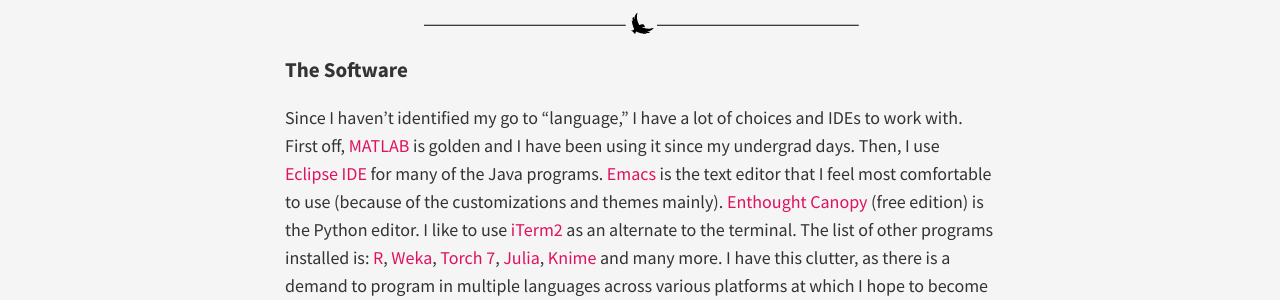
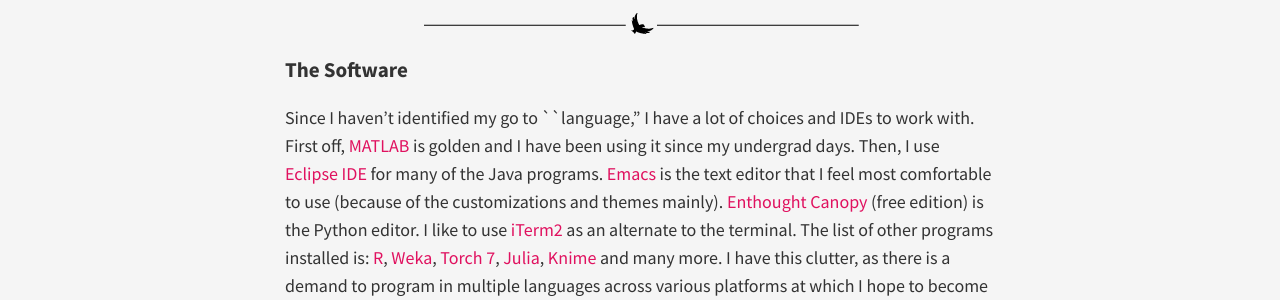
Before and after one commit to forkmsrini/forkmsrini.github.io-master, a Jekyll site: the page built from _posts/2014-12-29-mySetup.md, in a window 1280 px wide. Shown: the part 769-1069 px from the top of the page. Built offline with Jekyll 4.4.1, drawn with Linux system fonts in a browser that asks for light colours; nearby versions of some CDN libraries; Markdown is read by kramdown in place of the engine named in the settings.

Commit message:
Update 2014-12-29-mySetup.md

```diff
--- a/_posts/2014-12-29-mySetup.md
+++ b/_posts/2014-12-29-mySetup.md
@@ -12,7 +12,7 @@
 In addition to this, I use a Logitech Performance MX mouse. Again, this is the best mouse I have experience and shall probably never go back to using Apple’s Magic Mouse/Track pad. I also carry few connectors for the laptop, as these are not commonly available around here. My go to earphone are the [Audio Technica ATH-M50](http://www.audio-technica.com/cms/headphones/0edf909675b1be4d/) and [Sony MDR-XB30EX](http://www.sony.co.in/product/mdr-xb30ex) IEMs. I use a [OnePlus One](https://oneplus.net/) as my daily driver.
 <hr/>
 ### The Software
-Since I haven’t identified my go to "language," I have a lot of choices and IDEs to work with. First off, [MATLAB](http://in.mathworks.com/products/matlab/) is golden and I have been using it since my undergrad days. Then, I use [Eclipse IDE](https://eclipse.org/downloads/) for many of the Java programs. [Emacs](http://www.gnu.org/software/emacs/) is the text editor that I feel most comfortable to use (because of the customizations and themes mainly). [Enthought Canopy](https://store.enthought.com/) (free edition) is the Python editor. I like to use [iTerm2](http://iterm2.com/) as an alternate to the terminal. The list of other programs installed is: [R](http://www.r-project.org/), [Weka](http://www.cs.waikato.ac.nz/ml/weka/downloading.html), [Torch 7](https://github.com/torch/torch7), [Julia](http://julialang.org/downloads/), [Knime](https://www.knime.org/downloads/knime/macosx) and many more. I have this clutter, as there is a demand to program in multiple languages across various platforms at which I hope to become good at!
+Since I haven’t identified my go to ``language," I have a lot of choices and IDEs to work with. First off, [MATLAB](http://in.mathworks.com/products/matlab/) is golden and I have been using it since my undergrad days. Then, I use [Eclipse IDE](https://eclipse.org/downloads/) for many of the Java programs. [Emacs](http://www.gnu.org/software/emacs/) is the text editor that I feel most comfortable to use (because of the customizations and themes mainly). [Enthought Canopy](https://store.enthought.com/) (free edition) is the Python editor. I like to use [iTerm2](http://iterm2.com/) as an alternate to the terminal. The list of other programs installed is: [R](http://www.r-project.org/), [Weka](http://www.cs.waikato.ac.nz/ml/weka/downloading.html), [Torch 7](https://github.com/torch/torch7), [Julia](http://julialang.org/downloads/), [Knime](https://www.knime.org/downloads/knime/macosx) and many more. I have this clutter, as there is a demand to program in multiple languages across various platforms at which I hope to become good at!
 
 For versions control I use [Transmit](http://panic.com/transmit/) or GitHub. I use texmaker Latex editor to prepare formal documents like papers, reports etc. A trivial, yet very useful software is [Caffeine](http://lightheadsw.com/caffeine/) to keep my screen awake while I read papers at length. [Alfredapp](http://www.alfredapp.com/) is a darn good app! I use [VMware Fusion](http://www.vmware.com/in/products/fusion) to run a flavor of Window on my Mac. Beside these, I have [Microsoft Office Suite](www.microsoft.com/mac), Photoshop and TeamViewer installed. Google Chrome best fits my needs as I can share history and bookmarks across devices and I rarely close tabs. [Wunderlist](https://www.wunderlist.com) is my to-do list app and I use [PushBullet](https://www.pushbullet.com/) to mirror my phone's notification on my computer.
 
```
